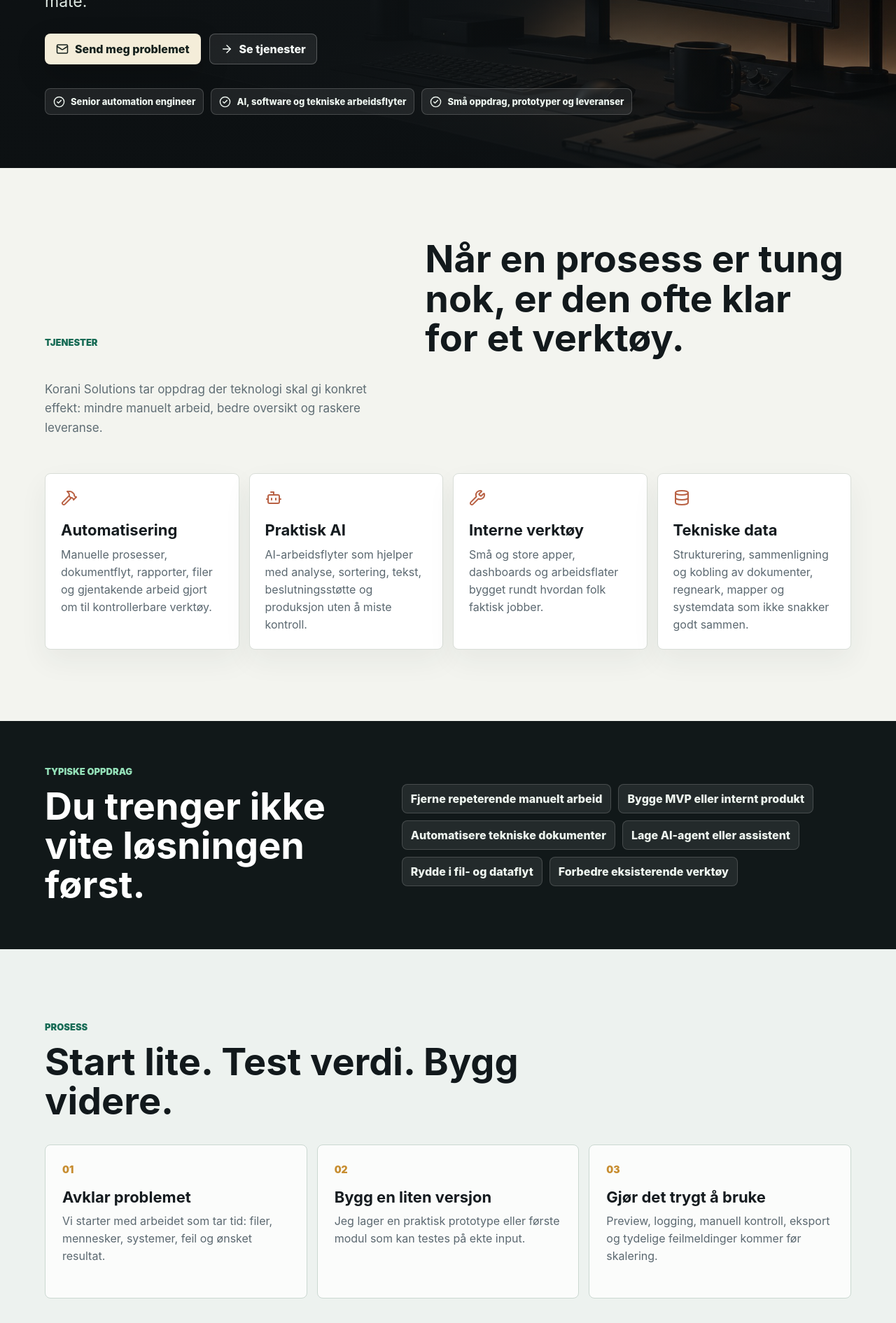
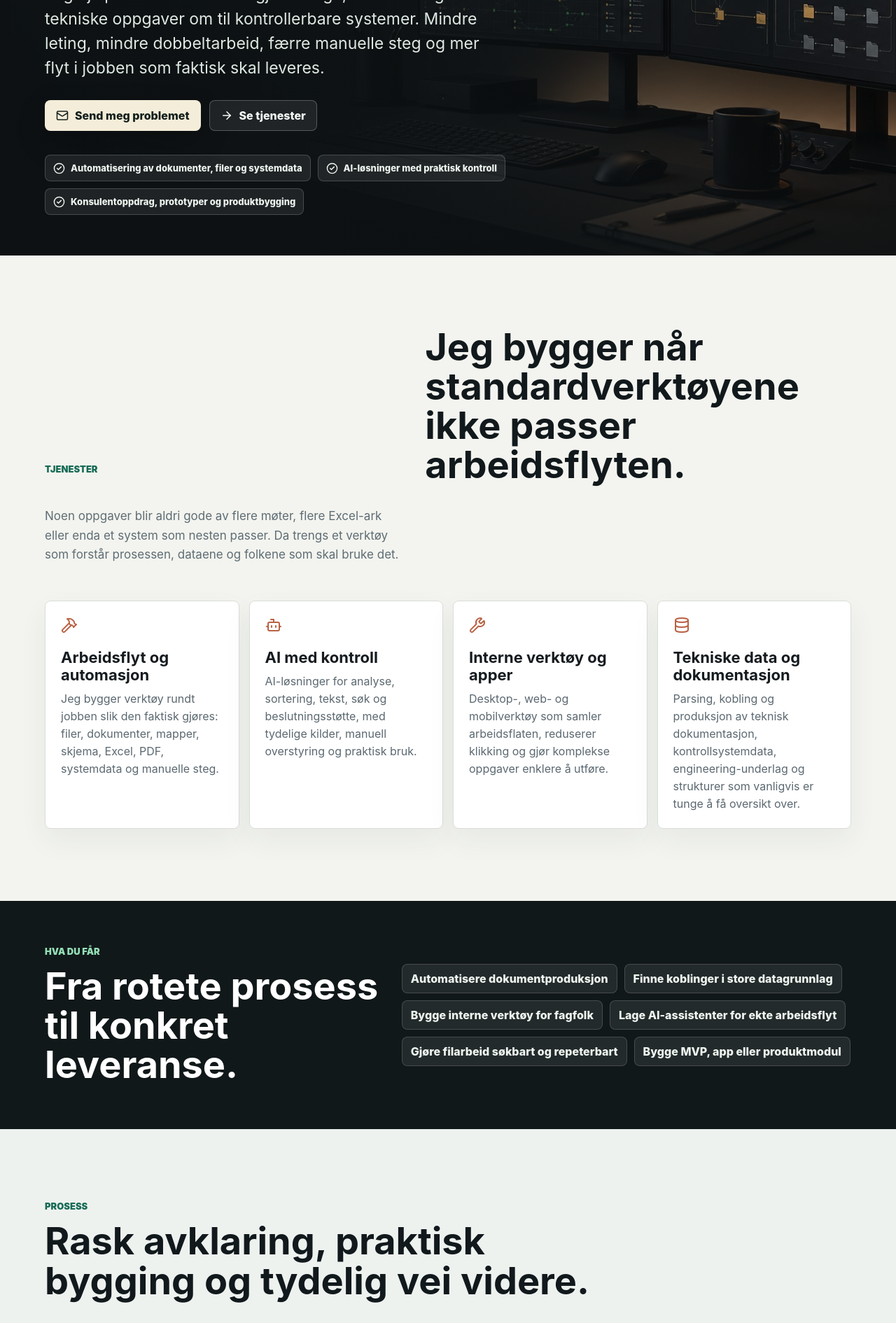
Before and after one commit to Therealkorris/korani.no, a React (Vite) app: page / in a window 1280 px wide. Shown: the part 560-2450 px from the top of the page at 70% size. Built offline with nearby package versions, Linux system fonts and the light colour scheme.

Commit message:
Rewrite Korani Solutions service copy

```diff
--- a/index.html
+++ b/index.html
@@ -5,7 +5,7 @@
     <meta name="viewport" content="width=device-width, initial-scale=1.0" />
     <meta
       name="description"
-      content="Korani Solutions AS er Jonas Korani sitt selskap for praktisk AI, IT, produktbygging og automasjon av manuelle, tekniske og kunnskapstunge arbeidsprosesser."
+      content="Korani Solutions AS bygger interne verktøy, AI-løsninger og automasjon for bedrifter som vil få kontroll på tunge dokument-, data- og arbeidsflyter."
     />
     <meta name="author" content="Korani Solutions AS" />
     <meta name="application-name" content="Korani Solutions AS" />
@@ -13,25 +13,25 @@
     <meta name="theme-color" content="#10181b" />
     <meta property="og:type" content="website" />
     <meta property="og:locale" content="nb_NO" />
-    <meta property="og:title" content="Korani Solutions AS | AI, IT og automasjon" />
+    <meta property="og:title" content="Korani Solutions AS | Interne verktøy, AI og automasjon" />
     <meta
       property="og:description"
-      content="Jonas Korani bygger praktisk AI, interne verktøy og automasjon for tekniske arbeidsflyter som tar for mye tid."
+      content="Interne verktøy, AI med kontroll og automasjon for dokumenter, filer, tekniske data og arbeidsflyter som må leveres raskere."
     />
     <meta property="og:image" content="/og-image.png" />
     <meta property="og:image:alt" content="Korani Solutions AS hero: AI, automasjon og interne verktøy." />
     <meta property="og:image:width" content="1200" />
     <meta property="og:image:height" content="630" />
     <meta name="twitter:card" content="summary_large_image" />
-    <meta name="twitter:title" content="Korani Solutions AS | AI, IT og automasjon" />
+    <meta name="twitter:title" content="Korani Solutions AS | Interne verktøy, AI og automasjon" />
     <meta
       name="twitter:description"
-      content="Korani Solutions AS hjelper bedrifter med praktisk AI, automasjon, interne verktøy og tekniske arbeidsflyter."
+      content="Korani Solutions AS bygger interne verktøy, AI-løsninger og automasjon for konkrete arbeidsflyter."
     />
     <meta name="twitter:image" content="/og-image.png" />
     <link rel="icon" href="/favicon.svg" type="image/svg+xml" />
     <link rel="preload" href="/work/searchindex-workflow-builder.png" as="image" />
-    <title>Korani Solutions AS | Praktisk AI, IT og automasjon</title>
+    <title>Korani Solutions AS | Interne verktøy, AI og automasjon</title>
   </head>
   <body>
     <div id="root"></div>
--- a/scripts/finalize-dist-metadata.mjs
+++ b/scripts/finalize-dist-metadata.mjs
@@ -51,7 +51,7 @@ const pages = [
         name: 'Korani Solutions AS',
         url: siteUrl,
       },
-      about: ['Search & Index', 'TrailReady', 'automation tools', 'AI workflows'],
+      about: ['Search & Index', 'TrailReady', 'teknisk automasjon', 'AI-arbeidsflyter'],
     },
   },
   {
--- a/src/main.tsx
+++ b/src/main.tsx
@@ -30,62 +30,62 @@ type Service = {
 const services: Service[] = [
   {
     icon: Hammer,
-    title: 'Automatisering',
-    text: 'Manuelle prosesser, dokumentflyt, rapporter, filer og gjentakende arbeid gjort om til kontrollerbare verktøy.',
+    title: 'Arbeidsflyt og automasjon',
+    text: 'Jeg bygger verktøy rundt jobben slik den faktisk gjøres: filer, dokumenter, mapper, skjema, Excel, PDF, systemdata og manuelle steg.',
   },
   {
     icon: Bot,
-    title: 'Praktisk AI',
-    text: 'AI-arbeidsflyter som hjelper med analyse, sortering, tekst, beslutningsstøtte og produksjon uten å miste kontroll.',
+    title: 'AI med kontroll',
+    text: 'AI-løsninger for analyse, sortering, tekst, søk og beslutningsstøtte, med tydelige kilder, manuell overstyring og praktisk bruk.',
   },
   {
     icon: Wrench,
-    title: 'Interne verktøy',
-    text: 'Små og store apper, dashboards og arbeidsflater bygget rundt hvordan folk faktisk jobber.',
+    title: 'Interne verktøy og apper',
+    text: 'Desktop-, web- og mobilverktøy som samler arbeidsflaten, reduserer klikking og gjør komplekse oppgaver enklere å utføre.',
   },
   {
     icon: Database,
-    title: 'Tekniske data',
-    text: 'Strukturering, sammenligning og kobling av dokumenter, regneark, mapper og systemdata som ikke snakker godt sammen.',
+    title: 'Tekniske data og dokumentasjon',
+    text: 'Parsing, kobling og produksjon av teknisk dokumentasjon, kontrollsystemdata, engineering-underlag og strukturer som vanligvis er tunge å få oversikt over.',
   },
 ];
 
 const useCases = [
-  'Fjerne repeterende manuelt arbeid',
-  'Bygge MVP eller internt produkt',
-  'Automatisere tekniske dokumenter',
-  'Lage AI-agent eller assistent',
-  'Rydde i fil- og dataflyt',
-  'Forbedre eksisterende verktøy',
+  'Automatisere dokumentproduksjon',
+  'Finne koblinger i store datagrunnlag',
+  'Bygge interne verktøy for fagfolk',
+  'Lage AI-assistenter for ekte arbeidsflyt',
+  'Gjøre filarbeid søkbart og repeterbart',
+  'Bygge MVP, app eller produktmodul',
 ];
 
 const processSteps = [
   {
-    title: 'Avklar problemet',
-    text: 'Vi starter med arbeidet som tar tid: filer, mennesker, systemer, feil og ønsket resultat.',
+    title: 'Finn flaskehalsen',
+    text: 'Vi starter med hva som faktisk stjeler tid: input, feil, systemer, manuelle vurderinger og ønsket sluttresultat.',
   },
   {
-    title: 'Bygg en liten versjon',
-    text: 'Jeg lager en praktisk prototype eller første modul som kan testes på ekte input.',
+    title: 'Bygg på ekte data',
+    text: 'Jeg lager en første versjon som kan testes på reelle filer, dokumenter eller arbeidssteg, ikke bare en pen demo.',
   },
   {
-    title: 'Gjør det trygt å bruke',
-    text: 'Preview, logging, manuell kontroll, eksport og tydelige feilmeldinger kommer før skalering.',
+    title: 'Lever noe som kan brukes',
+    text: 'Preview, logging, eksport, feilhåndtering og manuell kontroll kommer inn før løsningen skaleres videre.',
   },
 ];
 
 const backgroundSignals = [
-  'Senior automation engineer',
-  'Kontrollsystemer og engineering',
-  'AI, software og produktbygging',
-  'Korani Solutions AS',
+  'Kartlegging av arbeidsflyt',
+  'Prototype på ekte input',
+  'Produksjonsklar verktøyflyt',
+  'Videreutvikling og overlevering',
 ];
 
 const bookingOptions = [
-  'Automatisering',
-  'AI-arbeidsflyt',
+  'Prosessautomatisering',
+  'AI-assistent',
   'Internt verktøy',
-  'Teknisk dataflyt',
+  'Engineering/dataflyt',
   'MVP / app',
   'Konsulentbistand',
 ];
@@ -161,10 +161,11 @@ function App() {
         <section className="hero-section" aria-labelledby="hero-title">
           <div className="hero-content">
             <p className="eyebrow hero-eyebrow">Korani Solutions AS</p>
-            <h1 id="hero-title">AI og automasjon for arbeid som tar for mye tid.</h1>
+            <h1 id="hero-title">Verktøy, AI og automasjon for arbeidsflyter som må gå raskere.</h1>
             <p className="hero-lead">
-              Jeg hjelper bedrifter med å automatisere manuelle prosesser, bygge interne verktøy og
-              bruke AI på en praktisk måte.
+              Jeg hjelper bedrifter med å gjøre tunge, manuelle og tekniske oppgaver om til
+              kontrollerbare systemer. Mindre leting, mindre dobbeltarbeid, færre manuelle steg og
+              mer flyt i jobben som faktisk skal leveres.
             </p>
             <div className="hero-actions">
               <a className="button primary" href="#contact">
@@ -180,15 +181,15 @@ function App() {
           <div className="hero-panel" aria-label="Kort om Korani Solutions">
             <span>
               <CheckCircle2 size={17} aria-hidden="true" />
-              Senior automation engineer
+              Automatisering av dokumenter, filer og systemdata
             </span>
             <span>
               <CheckCircle2 size={17} aria-hidden="true" />
-              AI, software og tekniske arbeidsflyter
+              AI-løsninger med praktisk kontroll
             </span>
             <span>
               <CheckCircle2 size={17} aria-hidden="true" />
-              Små oppdrag, prototyper og leveranser
+              Konsulentoppdrag, prototyper og produktbygging
             </span>
           </div>
         </section>
@@ -196,10 +197,11 @@ function App() {
         <section id="services" className="section-block services-section" aria-labelledby="services-title">
           <div className="section-heading">
             <p className="eyebrow">Tjenester</p>
-            <h2 id="services-title">Når en prosess er tung nok, er den ofte klar for et verktøy.</h2>
+            <h2 id="services-title">Jeg bygger når standardverktøyene ikke passer arbeidsflyten.</h2>
             <p>
-              Korani Solutions tar oppdrag der teknologi skal gi konkret effekt: mindre manuelt arbeid,
-              bedre oversikt og raskere leveranse.
+              Noen oppgaver blir aldri gode av flere møter, flere Excel-ark eller enda et system som
+              nesten passer. Da trengs et verktøy som forstår prosessen, dataene og folkene som skal
+              bruke det.
             </p>
           </div>
 
@@ -219,8 +221,8 @@ function App() {
 
         <section className="focus-band" aria-labelledby="focus-title">
           <div>
-            <p className="eyebrow">Typiske oppdrag</p>
-            <h2 id="focus-title">Du trenger ikke vite løsningen først.</h2>
+            <p className="eyebrow">Hva du får</p>
+            <h2 id="focus-title">Fra rotete prosess til konkret leveranse.</h2>
           </div>
           <div className="use-case-list">
             {useCases.map((item) => (
@@ -232,7 +234,7 @@ function App() {
         <section id="process" className="section-block process-section" aria-labelledby="process-title">
           <div className="section-heading compact">
             <p className="eyebrow">Prosess</p>
-            <h2 id="process-title">Start lite. Test verdi. Bygg videre.</h2>
+            <h2 id="process-title">Rask avklaring, praktisk bygging og tydelig vei videre.</h2>
           </div>
 
           <div className="process-grid">
@@ -249,14 +251,15 @@ function App() {
         <section className="about-section" aria-labelledby="about-title">
           <div className="about-copy">
             <p className="eyebrow">Om Jonas</p>
-            <h2 id="about-title">Teknisk bakgrunn, produktmentalitet og lav terskel for å bygge.</h2>
+            <h2 id="about-title">Jeg liker problemer der kode må møte virkeligheten.</h2>
             <p>
-              Jeg kommer fra automasjon, kontrollsystemer og software. Det betyr at jeg liker problemer
-              der data, mennesker, dokumenter og systemer må spille sammen.
+              Bakgrunnen min er automasjon, kontrollsystemer, engineering-dokumentasjon og software.
+              Jeg har bygget verktøy for blant annet tekniske dokumenter, SCD/AML-analyse, filflyt,
+              PDF/Visio-lignende produksjon, interne arbeidsflater og egne produkter.
             </p>
             <p>
-              Korani Solutions AS er bygget for konsulentoppdrag, prototyper og praktiske leveranser for
-              bedrifter som vil få fart på en konkret arbeidsflyt.
+              Korani Solutions AS er laget for oppdrag der du trenger en teknisk person som kan forstå
+              problemet, bygge løsningen og få den tett nok på hverdagen til at den faktisk blir brukt.
             </p>
           </div>
 
@@ -264,8 +267,8 @@ function App() {
             <ShieldCheck size={30} aria-hidden="true" />
             <h3>Hva du får</h3>
             <p>
-              En teknisk sparringspartner som kan forstå problemet, bygge første versjon og gjøre veien
-              videre tydelig.
+              En praktisk bygger som kan gå fra uklar arbeidsflyt til fungerende verktøy, med nok
+              struktur til at løsningen kan driftes, forklares og videreutvikles.
             </p>
             <div>
               {backgroundSignals.map((signal) => (
@@ -278,10 +281,11 @@ function App() {
         <section id="contact" className="contact-section" aria-labelledby="contact-title">
           <div className="contact-copy">
             <p className="eyebrow">Kontakt</p>
-            <h2 id="contact-title">Send en kort forklaring på hva som tar tid.</h2>
+            <h2 id="contact-title">Har du en oppgave som spiser timer hver uke?</h2>
             <p>
-              En god første melding er enkel: hva dere gjør manuelt, hvilke filer eller systemer som er
-              involvert, og hva dere ønsker å slippe.
+              Send meg noen linjer om hvordan jobben gjøres i dag, hvilke filer eller systemer som er
+              involvert, og hva som ville vært verdifullt å slippe. Jeg svarer med en ærlig vurdering
+              av om det bør automatiseres, bygges eller løses enklere.
             </p>
             <div className="direct-contact">
               <a href={`mailto:${contactEmail}`}>
@@ -347,7 +351,7 @@ function App() {
                 rows={5}
                 value={form.message}
                 onChange={(event) => updateForm('message', event.target.value)}
-                placeholder="Hva tar tid, hva er vanskelig, og hva ville vært nyttig å få automatisert?"
+                placeholder="Hva tar tid, hva er vanskelig, hvilke filer/systemer er involvert, og hva ville vært en god leveranse?"
               />
             </label>
             <div className="form-actions">
```
Also changed, not shown: public/products.html (+32 -27 lines).
